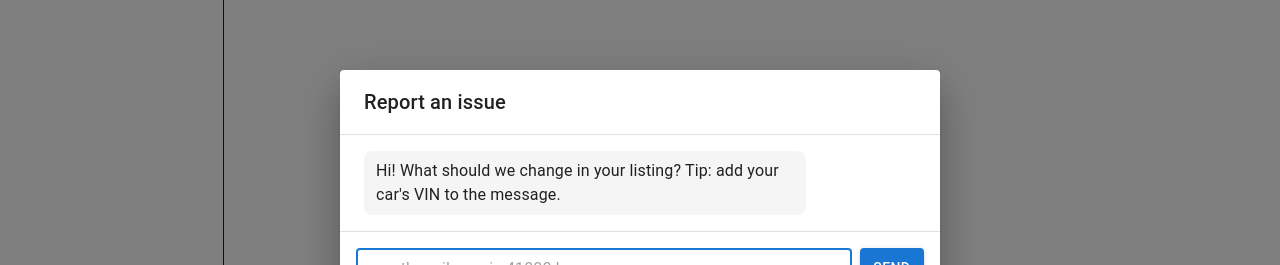
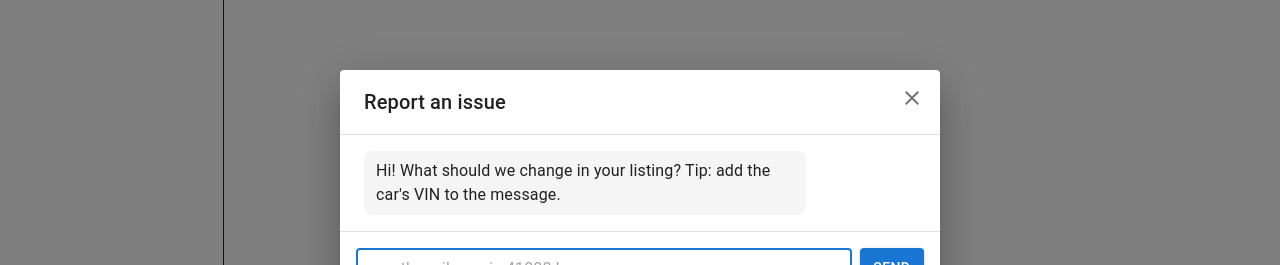
Before and after one commit to sdrfsh/ev-listing-auditor, a Next.js app in the folder frontend/: page / in a window 1280 px wide. Both pictures are taken after a click on the button "REPORT AN ISSUE". Shown: the part 213-478 px from the top of the page. Built offline with nearby package versions, Linux system fonts and the light colour scheme; what @mui/material-nextjs would draw is missing.

Commit message:
feat: close button added

```diff
--- a/frontend/app/issues/reportChat.tsx
+++ b/frontend/app/issues/reportChat.tsx
@@ -6,15 +6,17 @@ import Button from "@mui/material/Button";
 import Dialog from "@mui/material/Dialog";
 import DialogContent from "@mui/material/DialogContent";
 import DialogTitle from "@mui/material/DialogTitle";
+import IconButton from "@mui/material/IconButton";
 import Stack from "@mui/material/Stack";
 import TextField from "@mui/material/TextField";
+import CloseIcon from "@mui/icons-material/Close";
 import { reportIssue } from "./actions";
 
 type ChatMessage = { from: "user" | "bot"; text: string };
 
 const GREETING: ChatMessage = {
   from: "bot",
-  text: "Hi! What should we change in your listing? Tip: add your car's VIN to the message.",
+  text: "Hi! What should we change in your listing? Tip: add the car's VIN to the message.",
 };
 
 // 17 characters, no I, O or Q (same rule as the backend)
@@ -40,6 +42,7 @@ export function ReportChat(): JSX.Element {
   const [input, setInput] = useState("");
   const [pendingMessage, setPendingMessage] = useState<string | null>(null);
   const [isPending, startTransition] = useTransition();
+  const [isDone, setIsDone] = useState(false);
 
   function addMessage(from: ChatMessage["from"], text: string): void {
     setMessages((prev) => [...prev, { from, text }]);
@@ -50,12 +53,13 @@ export function ReportChat(): JSX.Element {
     setMessages([GREETING]);
     setInput("");
     setPendingMessage(null);
+    setIsDone(false);
   }
 
   function handleSend(e: FormEvent): void {
     e.preventDefault();
     const text = input.trim();
-    if (!text || isPending) return;
+    if (!text || isPending || isDone) return;
 
     addMessage("user", text);
     setInput("");
@@ -82,6 +86,7 @@ export function ReportChat(): JSX.Element {
           "bot",
           `Thanks! I created ${result.issues.length} issue(s): ${list}`,
         );
+        setIsDone(true);
       } else {
         addMessage("bot", result.message);
       }
@@ -98,7 +103,14 @@ export function ReportChat(): JSX.Element {
       </Button>
 
       <Dialog open={open} onClose={handleClose} fullWidth maxWidth="sm">
-        <DialogTitle>Report an issue</DialogTitle>
+        <DialogTitle sx={{ pr: 6 }}>Report an issue</DialogTitle>
+        <IconButton
+          aria-label="Close"
+          onClick={handleClose}
+          sx={{ position: "absolute", top: 8, right: 8 }}
+        >
+          <CloseIcon />
+        </IconButton>
 
         <DialogContent dividers>
           <Stack spacing={1}>
@@ -126,9 +138,9 @@ export function ReportChat(): JSX.Element {
             size="small"
             fullWidth
             autoFocus
-            disabled={isPending}
+            disabled={isPending || isDone}
           />
-          <Button type="submit" variant="contained" disabled={isPending}>
+          <Button type="submit" variant="contained" disabled={isPending || isDone}>
             Send
           </Button>
         </form>
```
